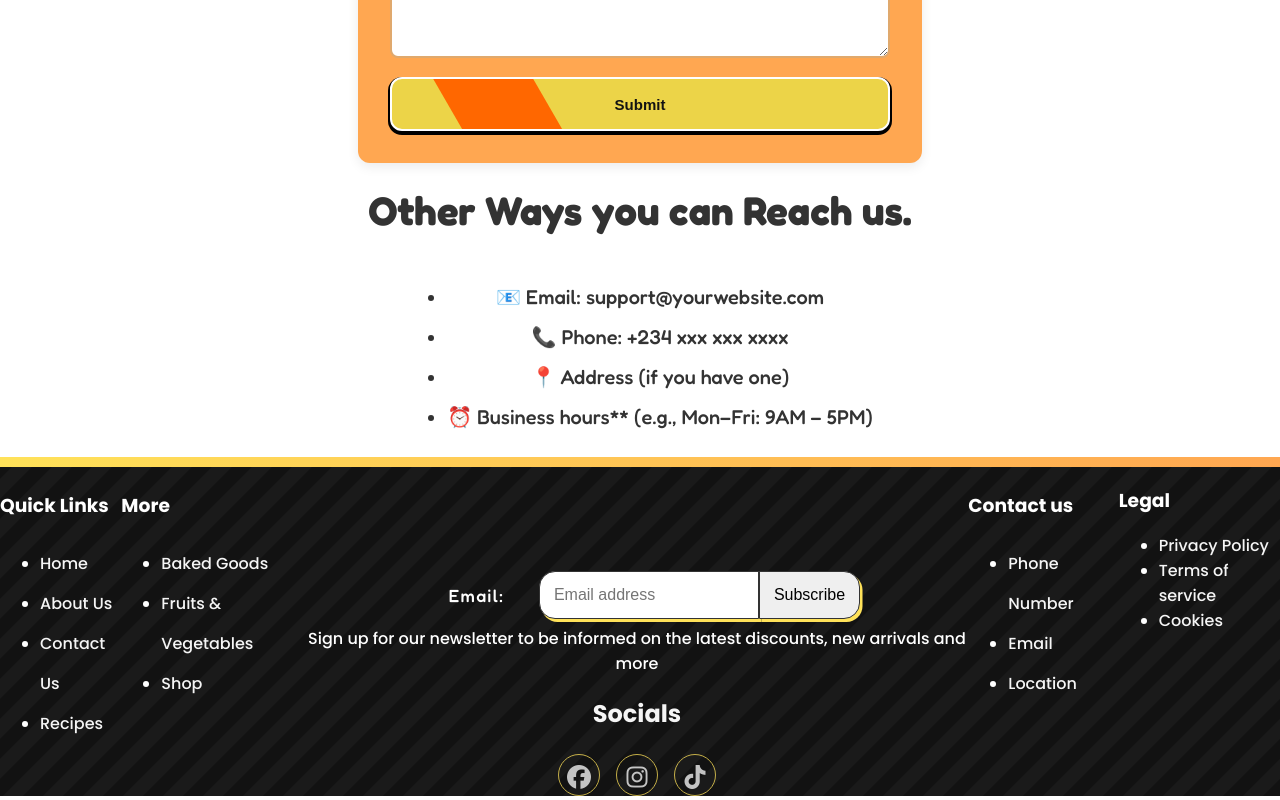
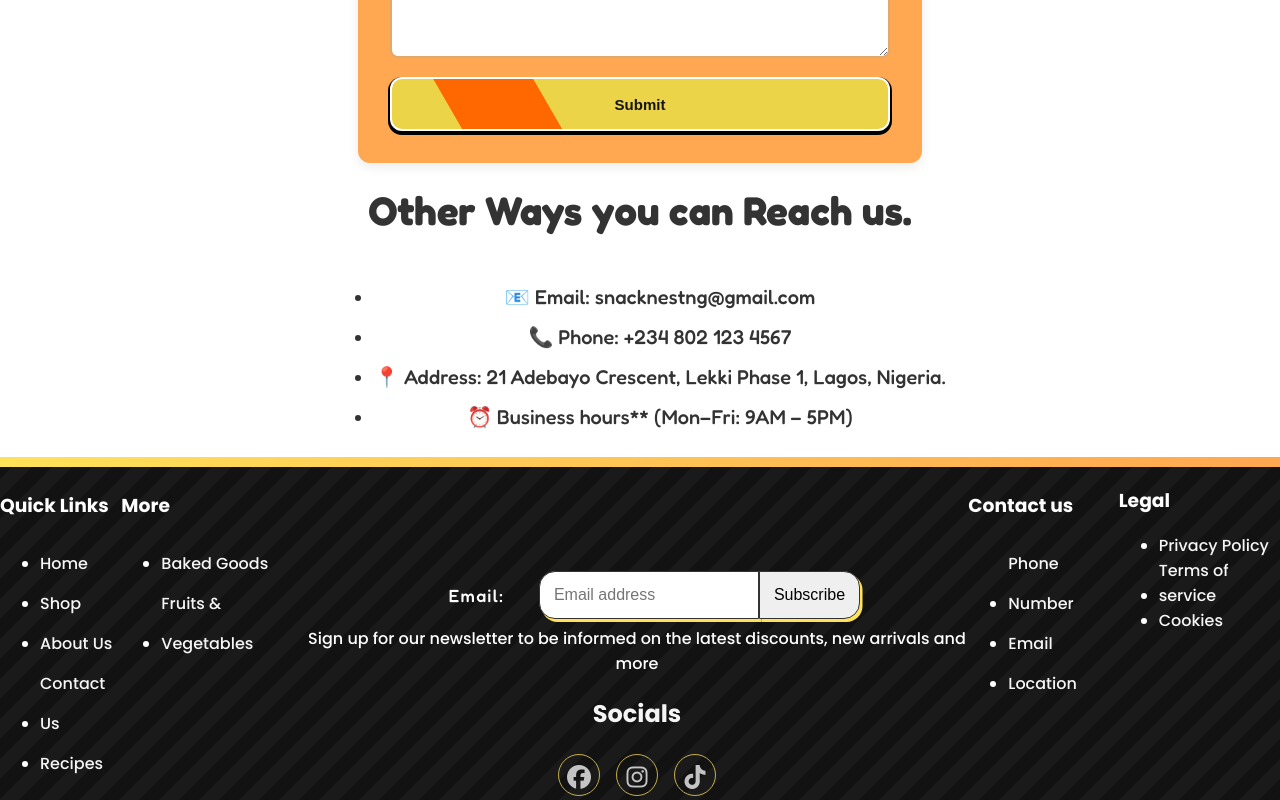
Before and after one commit to ASHURA-21/SnackNest, a React (Vite) app: page /contact in a window 1280 px wide. Shown: the part 1354-2154 px from the top of the page. Built offline with nearby package versions, Linux system fonts and the light colour scheme.

Commit message:
refactor: update contact information and enhance link styles in Contact and Footer components; add header to Shop page

```diff
--- a/src/Pages/Contact.jsx
+++ b/src/Pages/Contact.jsx
@@ -51,11 +51,11 @@
 
                 <div className={Styles.header}>
           <h1>Other Ways you can Reach us.</h1>
-<ul>
-  <li>📧 Email: support@yourwebsite.com</li>
-  <li>📞 Phone: +234 xxx xxx xxxx</li>
-  <li>📍 Address (if you have one)</li>
-  <li>⏰ Business hours** (e.g., Mon–Fri: 9AM – 5PM)</li>
+<ul className={Styles.list}>
+  <li className={Styles.contactlist}><a href="#">📧 Email: snacknestng@gmail.com</a></li>
+  <li className={Styles.contactlist}><a href="#">📞 Phone: +234 802 123 4567</a></li>
+  <li className={Styles.contactlist}><a href="#">📍 Address: 21 Adebayo Crescent, Lekki Phase 1, Lagos, Nigeria.</a></li>
+  <li className={Styles.contactlist}><a href="#">⏰ Business hours** (Mon–Fri: 9AM – 5PM)</a></li>
 </ul>
         </div>
       </div>
--- a/src/Pages/Contact.module.css
+++ b/src/Pages/Contact.module.css
@@ -155,3 +155,16 @@
     line-height: 40px;
     font-family: 'Fredoka';
 }
+
+a {
+  position: relative;
+  display: inline-block;
+  color: var(--text);
+  transition: color 0.3s ease, transform 0.3s ease;
+  text-decoration: none;
+}
+
+a:hover {
+  transform: translateY(-2px);
+  color: var(--highlight);
+}
--- a/src/Pages/Footer.jsx
+++ b/src/Pages/Footer.jsx
@@ -18,6 +18,7 @@
           <h3 className="heading">Quick Links</h3>
           <ul className="foot-list">
             <li><Link to="/" className="list-items">Home</Link></li>
+            <li><Link to="/shop" className="list-items">Shop</Link></li>
             <li><Link to="/about" className="list-items">About Us</Link></li>
             <li><Link to="/contact" className="list-items">Contact Us</Link></li>
             <li><Link to="/recipes" className="list-items">Recipes</Link></li>
@@ -27,9 +28,8 @@
         <div className="info-types">
           <h3 className="heading">More</h3>
           <ul className="foot-list">
-            <li><Link to="/baked-goods" className="list-items">Baked Goods</Link></li>
-            <li><Link to="/fruits" className="list-items">Fruits & Vegetables</Link></li>
-            <li><Link to="/shop" className="list-items">Shop</Link></li>
+            <li><Link to="/shop" className="list-items">Baked Goods</Link></li>
+            <li><Link to="/shop" className="list-items">Fruits & Vegetables</Link></li>
           </ul>
         </div>
 
--- a/src/Pages/Shop.jsx
+++ b/src/Pages/Shop.jsx
@@ -78,6 +78,9 @@
   return (
     <>
       <div className={Styles.cards}>
+    <div className="header">
+      <h1>Shop Fresh, Shop Local – Straight from Our Nest to Yours</h1>
+    </div>
         {Object.entries(products).map(([category, items]) => (
           <div key={category} className={Styles.cards1}>
             <h2>{category}</h2>
```
